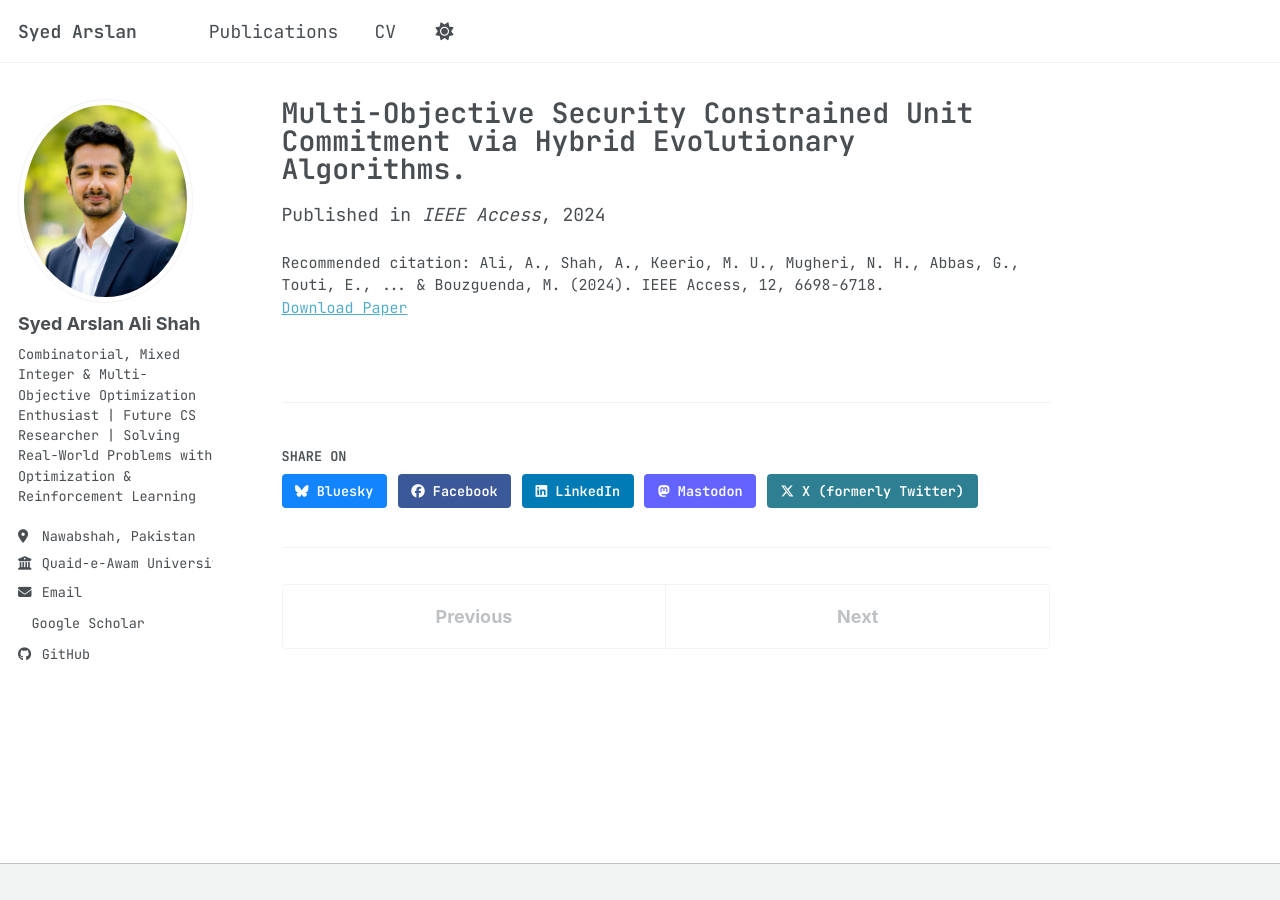
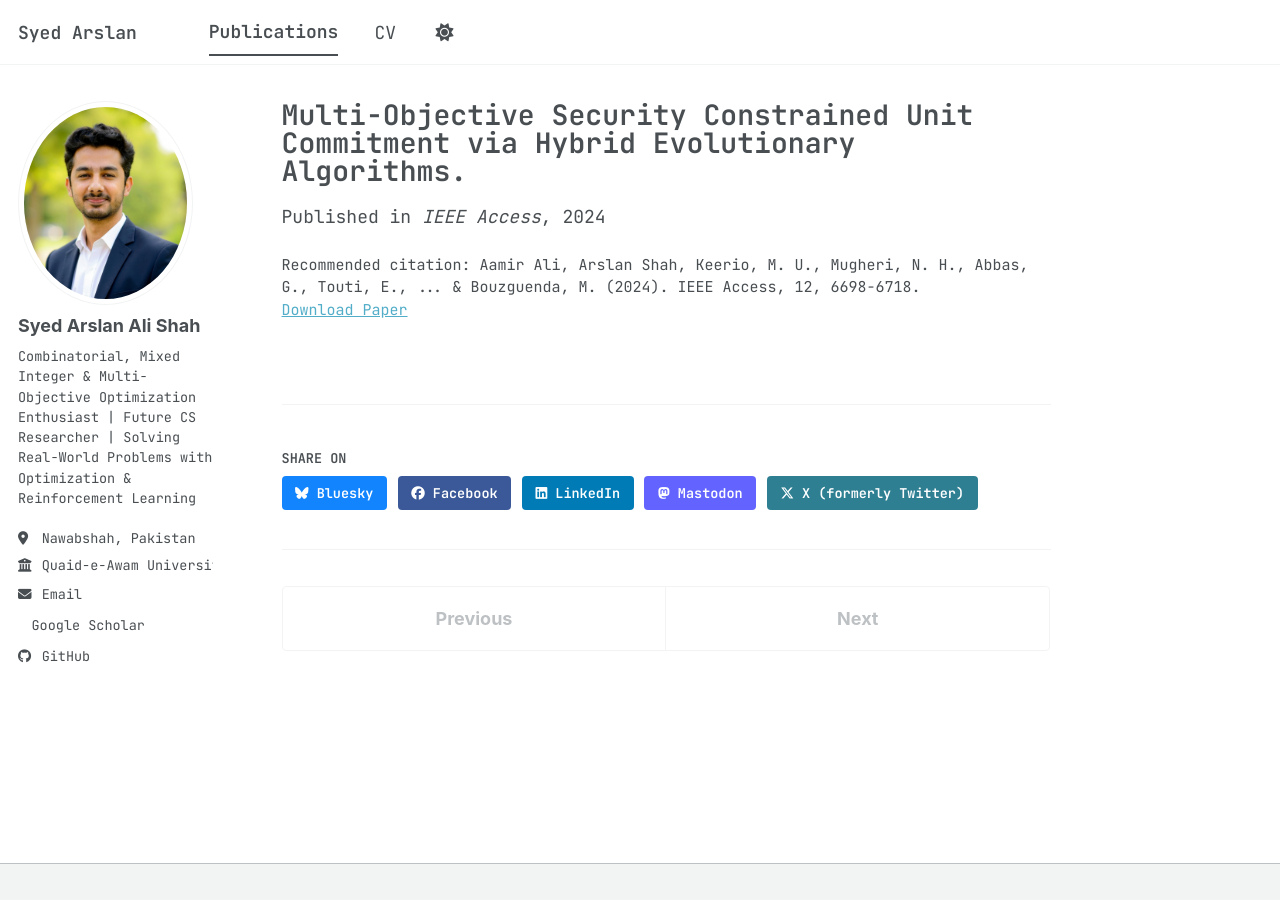
Before and after one commit to syedarslann/syedarslann.github.io, a Jekyll site: the page built from _publications/2009-10-01-paper-title-number-1.md, in a window 1280 px wide. Built offline with Jekyll 4.4.1, drawn with Linux system fonts in a browser that asks for light colours; a style sheet for code colours, icons or effects is not loaded.

Commit message:
Update 2009-10-01-paper-title-number-1.md

```diff
--- a/_publications/2009-10-01-paper-title-number-1.md
+++ b/_publications/2009-10-01-paper-title-number-1.md
@@ -2,9 +2,8 @@
 title: "Multi-Objective Security Constrained Unit Commitment via Hybrid Evolutionary Algorithms."
 collection: publications
 category: manuscripts
-permalink: /publication/2009-10-01-paper-title-number-1
 date: 2024-01-09
 venue: 'IEEE Access'
 paperurl: 'https://ieeexplore.ieee.org/document/10385080'
-citation: 'Ali, A., Shah, A., Keerio, M. U., Mugheri, N. H., Abbas, G., Touti, E., ... & Bouzguenda, M. (2024). IEEE Access, 12, 6698-6718.'
+citation: 'Aamir Ali, Arslan Shah, Keerio, M. U., Mugheri, N. H., Abbas, G., Touti, E., ... & Bouzguenda, M. (2024). IEEE Access, 12, 6698-6718.'
 ---
```
